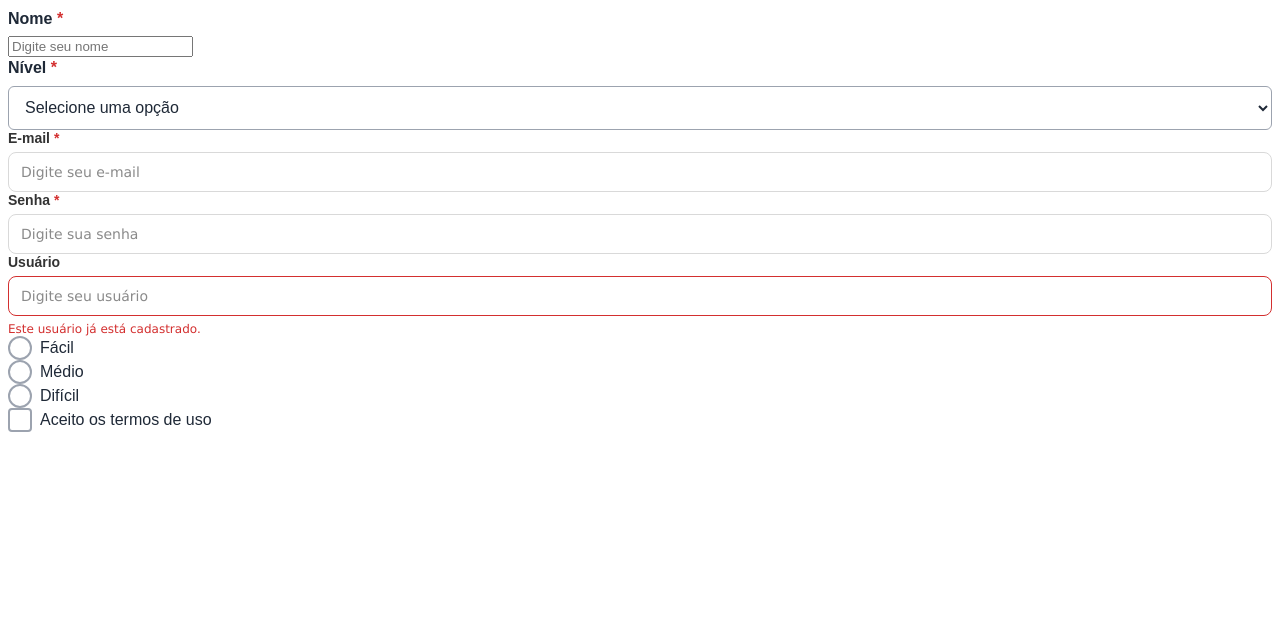
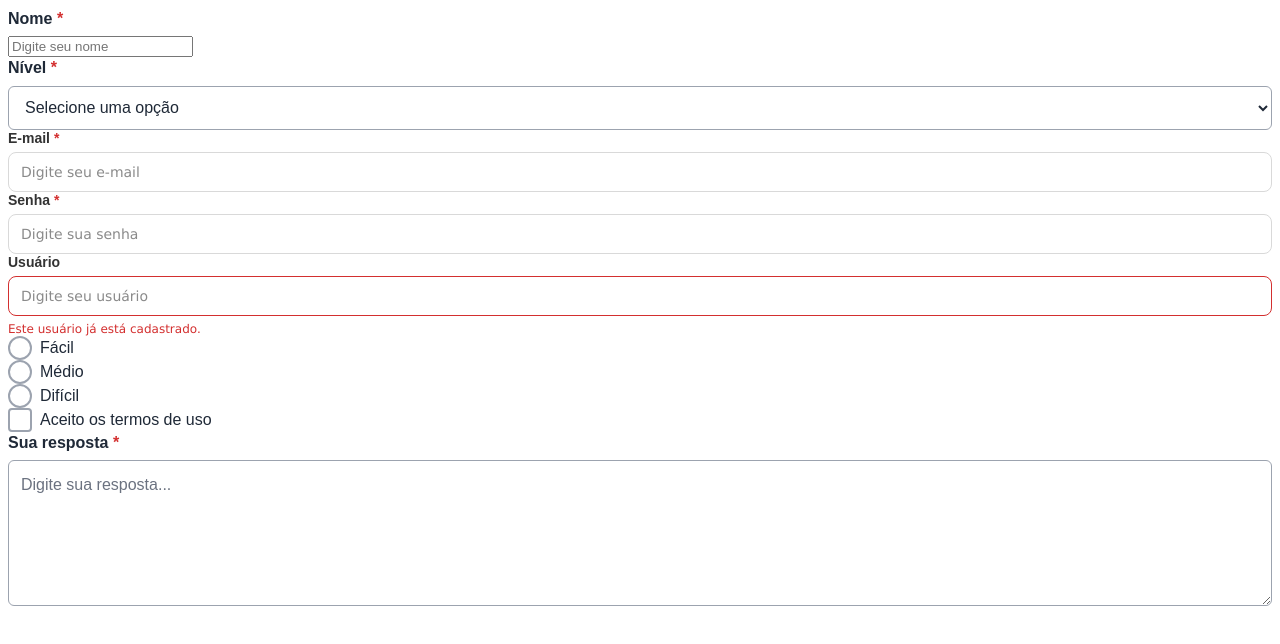
Before and after one commit to DupleExcellence/AcessiblePlatform, a React (Vite) app: page / in a window 1280 px wide. Shown: the top 644 px of the page. Built offline with nearby package versions, Linux system fonts and the light colour scheme.

Commit message:
feat: cria componente Textarea

```diff
--- /dev/null
+++ b/frontend/src/components/Textarea/Textarea.css
@@ -0,0 +1,41 @@
+.textarea {
+  width: 100%;
+  min-height: 100px;
+  padding: 12px;
+
+  font-family: Arial, sans-serif;
+  font-size: 16px;
+  line-height: 1.5;
+  color: #1f2937;
+
+  background-color: #ffffff;
+  border: 1px solid #9ca3af;
+  border-radius: 6px;
+
+  resize: vertical;
+  outline: none;
+
+  transition: border-color 0.2s, box-shadow 0.2s;
+
+  box-sizing: border-box;
+}
+
+.textarea::placeholder {
+  color: #6b7280;
+}
+
+.textarea:hover {
+  border-color: #16a34a;
+}
+
+.textarea:focus {
+  border-color: #16a34a;
+  box-shadow: 0 0 0 3px rgba(22, 163, 74, 0.2);
+}
+
+.textarea:disabled {
+  background-color: #f3f4f6;
+  color: #6b7280;
+  cursor: not-allowed;
+  resize: none;
+}
--- /dev/null
+++ b/frontend/src/components/Textarea/Textarea.jsx
@@ -0,0 +1,30 @@
+import "./Textarea.css";
+
+function Textarea({
+  id,
+  name,
+  value,
+  onChange,
+  placeholder,
+  rows = 4,
+  disabled = false,
+  required = false,
+  ...props
+}) {
+  return (
+    <textarea
+      id={id}
+      name={name}
+      value={value}
+      onChange={onChange}
+      placeholder={placeholder}
+      rows={rows}
+      disabled={disabled}
+      required={required}
+      className="textarea"
+      {...props}
+    />
+  );
+}
+
+export default Textarea;
--- a/frontend/src/pages/Cadastro.jsx
+++ b/frontend/src/pages/Cadastro.jsx
@@ -3,6 +3,7 @@ import Label from "../components/Label/Label";
 import Select from "../components/Select/Select";
 import Checkbox from "../components/Checkbox/Checkbox";
 import Radio from "../components/Radio/Radio";
+import Textarea from "../components/Textarea/Textarea";
 
 function Cadastro() {
   return (
@@ -86,7 +87,19 @@ function Cadastro() {
         </Checkbox>
 
 
+    <div>
+      <Label htmlFor="resposta" required>
+        Sua resposta
+      </Label>
 
+      <Textarea
+        id="resposta"
+        name="resposta"
+        placeholder="Digite sua resposta..."
+        rows={5}
+        required
+      />
+    </div>
 
 
 
```
